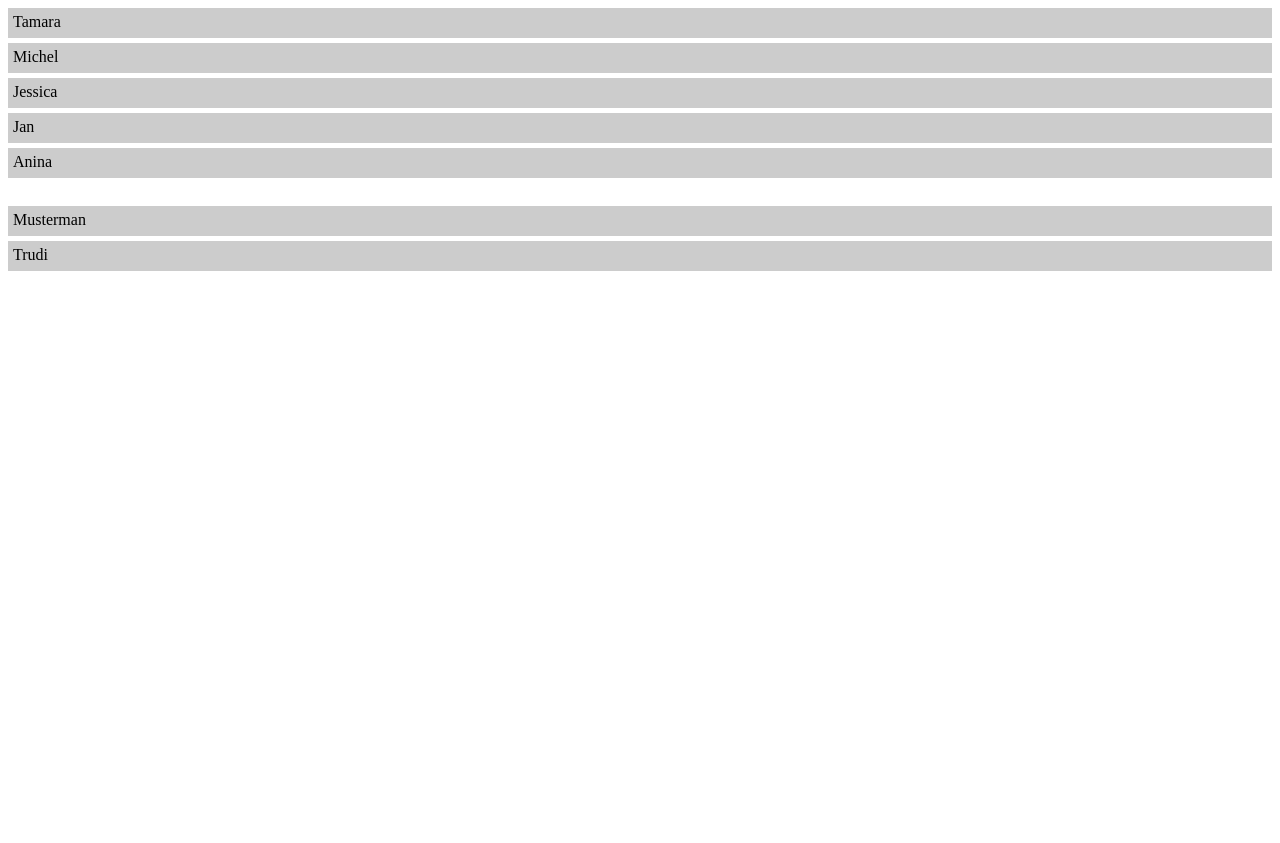
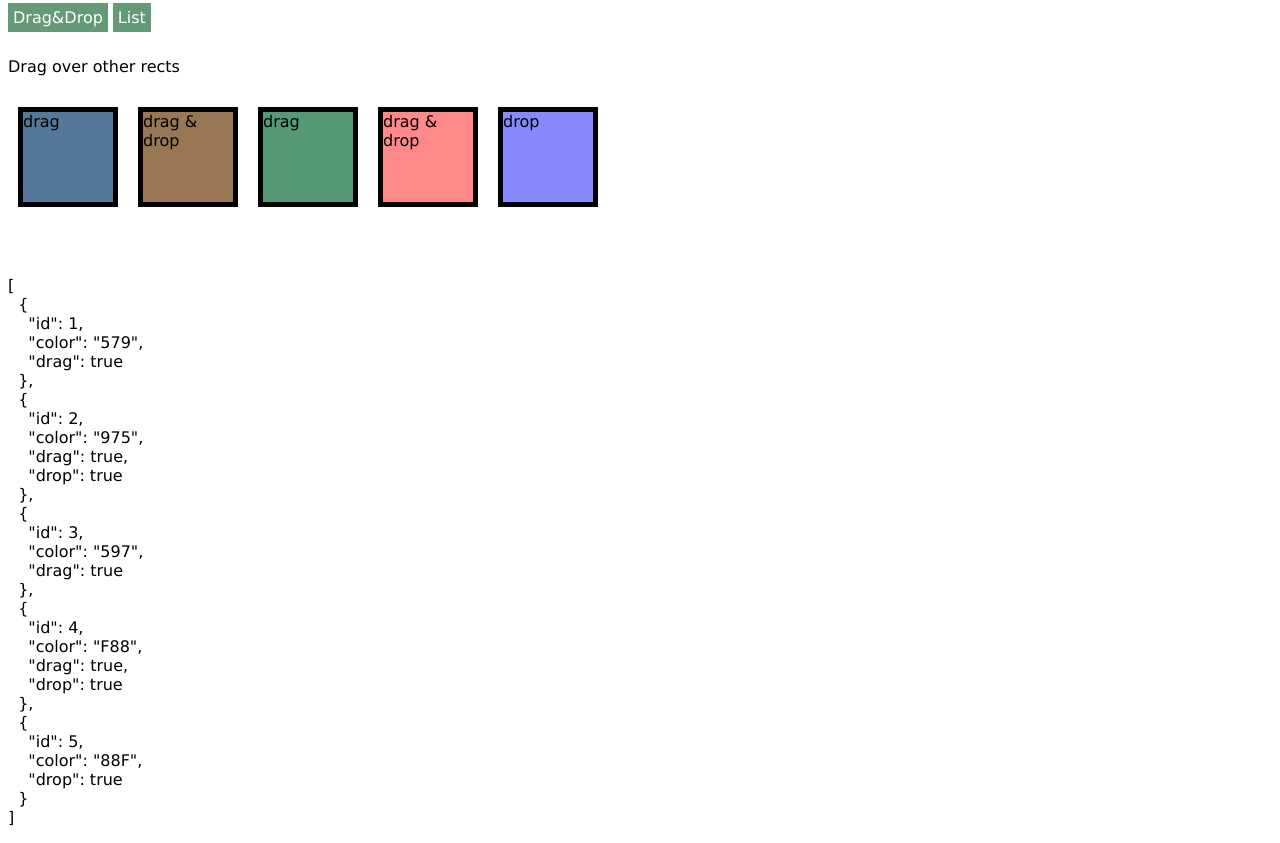
Before and after one commit to cubmic/drag-master, a Vue app: page / in a window 1280 px wide. Before the commit the page ends 800 px from the top, so only its background shows below. Built offline with nearby package versions, Linux system fonts and the light colour scheme.

Commit message:
feat: update

```diff
--- a/src/App.vue
+++ b/src/App.vue
@@ -1,18 +1,48 @@
 <template>
   <div id="app">
-    <list />
+    <span @click="page = 'Drag&Drop'">Drag&Drop</span>
+    <span @click="page = 'List'">List</span>
+    <div class="page">
+      <drag v-if="page === 'Drag&Drop'" />
+      <list v-if="page === 'List'" />
+    </div>
   </div>
 </template>
 
+<style>
+#app * {
+  font-family: Verdana, Geneva, Tahoma, sans-serif;
+  box-sizing: border-box;
+}
+#app span {
+  background: #697;
+  margin: 5px 5px 5px 0;
+  padding: 5px;
+  cursor: pointer;
+  color: #FFF;
+}
+#app span:hover {
+  background: #7A8;
+}
+#app .page {
+  margin-top: 30px;
+}
+</style>
+
 <script>
-// import drag from './components/drag.vue'
+import drag from './components/drag.vue'
 import list from './components/list.vue'
 
 export default {
   name: 'App',
   components: {
-    // drag,
+    drag,
     list
+  },
+  data () {
+    return {
+      page: 'Drag&Drop'
+    }
   }
 }
 </script>
--- a/src/components/drag.vue
+++ b/src/components/drag.vue
@@ -1,5 +1,5 @@
 <template>
-  <div>
+  <div style="position:relative">
     Drag over other rects
     <template v-for="(item, i) in items">
       <div
@@ -45,8 +45,7 @@
   z-index: 0;
 }
 .pre {
-  position: absolute;
-  top: 200px;
+  margin-top: 200px;
 }
 </style>
 
--- a/src/components/list.vue
+++ b/src/components/list.vue
@@ -1,7 +1,8 @@
 <template>
   <div>
-    <template v-for="list in lists">
-      <ul :key="list.id" v-drop="dropDefs(list)">
+    <div v-for="list in lists" :key="list.id">
+      <h2>{{ list.title }}</h2>
+      <ul v-drop="dropDefs()">
         <li
           v-for="item in list.items"
           :key="item.id"
@@ -10,8 +11,8 @@
           {{ item.name }}
         </li>
       </ul>
-      <br :key="list.id + 'br'" />
-    </template>
+      <br />
+    </div>
   </div>
 </template>
 
@@ -48,20 +49,22 @@ export default {
         {
           id: 1,
           color: '975',
+          title: 'Items',
           items: [
-            { id: 1, name: 'Tamara' },
-            { id: 2, name: 'Michel' },
-            { id: 3, name: 'Jessica' },
-            { id: 4, name: 'Jan' },
-            { id: 5, name: 'Anina' }
+            { id: 1, name: 'Coke' },
+            { id: 2, name: 'Orange Juice' },
+            { id: 3, name: 'Apple' },
+            { id: 4, name: 'Cornflakes' },
+            { id: 5, name: 'Banana' }
           ]
         },
         {
           id: 2,
           color: '579',
+          title: 'Shopping list',
           items: [
-            { id: 6, name: 'Musterman' },
-            { id: 7, name: 'Trudi' }
+            { id: 6, name: 'Wine' },
+            { id: 7, name: 'Milk' }
           ]
         }
       ],
@@ -70,11 +73,11 @@ export default {
       },
       dropDefs: () => {
         return {
-          onEnter: () => {
-            console.log('enter')
+          onEnter: (dragObj) => {
+            console.log('enter', dragObj)
           },
-          onLeave: () => {
-            console.log('leave')
+          onLeave: (dragObj) => {
+            console.log('leave', dragObj)
           }
         }
       },
--- a/src/directives/drag.js
+++ b/src/directives/drag.js
@@ -19,9 +19,14 @@ export const drag = {
       }
 
       dragObj = event.target
+
+      if (getComputedStyle(dragObj.parentNode).position !== 'absolute' && dragObj.parentNode.style.position !== 'absolute') {
+        dragObj.parentNode.style.position = 'relative'
+      }
+
       posInDragObj = {
-        x: event.pageX - dragObj.getBoundingClientRect().x,
-        y: event.pageY - dragObj.getBoundingClientRect().y
+        x: event.pageX - dragObj.getBoundingClientRect().x + dragObj.parentNode.getBoundingClientRect().x,
+        y: event.pageY - dragObj.getBoundingClientRect().y + dragObj.parentNode.getBoundingClientRect().y
       }
 
       // if relative change to absolute
```
